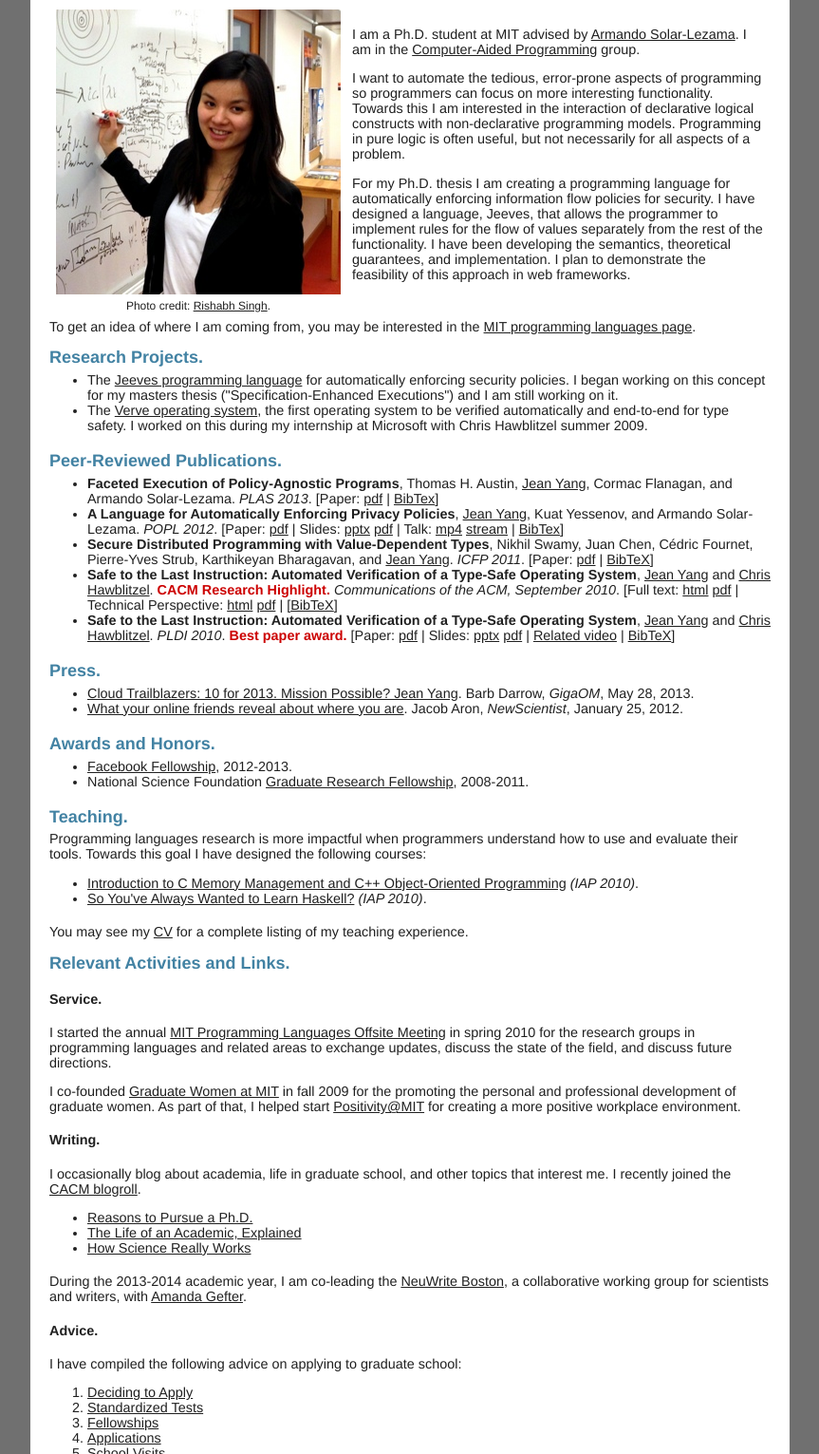
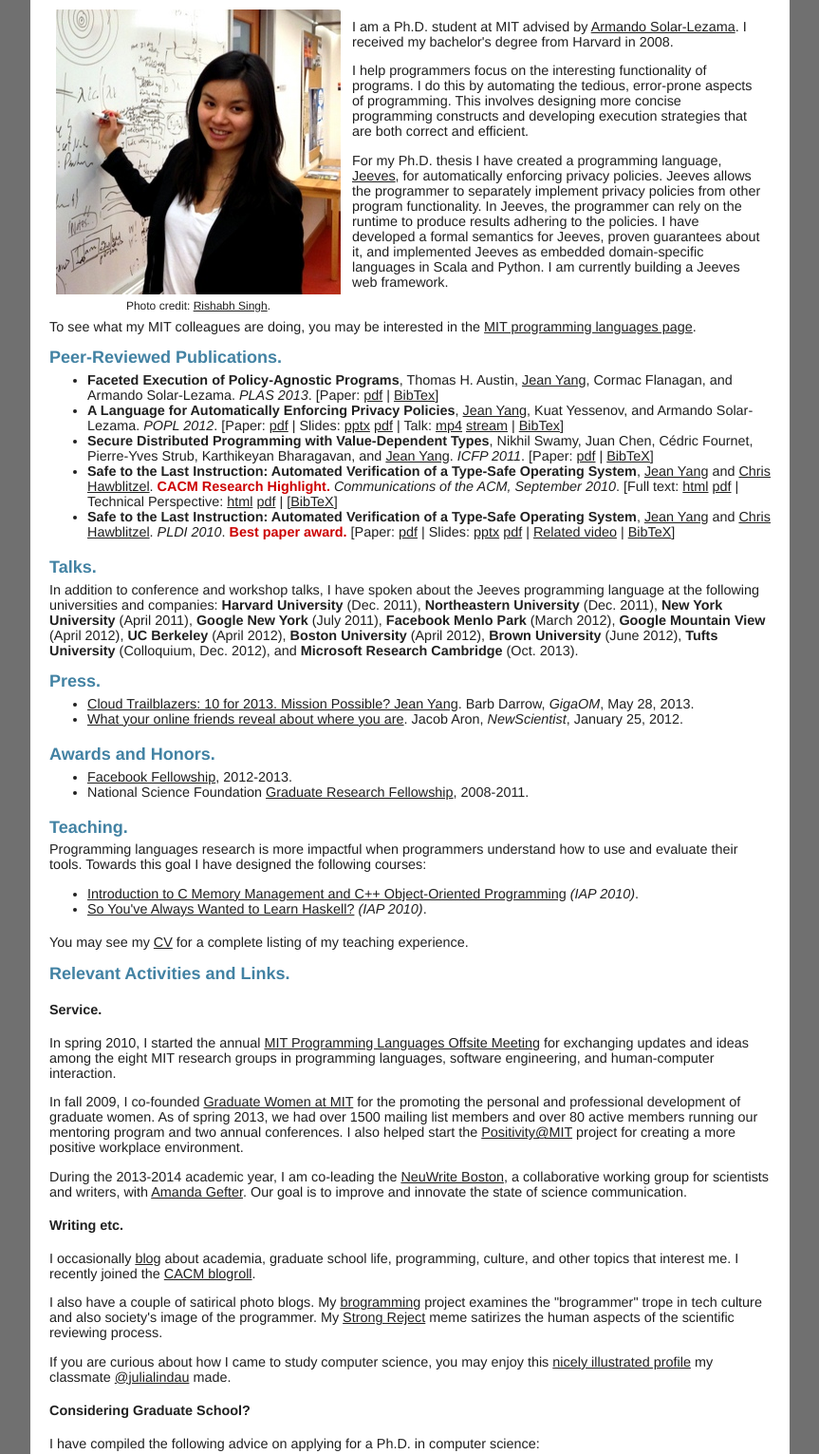
Before and after one commit to jeanqasaur/jeanyang-website, a plain HTML site: page index.htm in a window 1280 px wide. Shown: the part 130-1661 px from the top of the page at 95% size, without its empty margins (208-1071 px from the left). Drawn offline with Linux system fonts and the light colour scheme.

Commit message:
updates to content of website.

```diff
--- a/index.htm
+++ b/index.htm
@@ -43,29 +43,20 @@
   <table cellpadding=5>
     <tr>
       <td align="center" valign="top"><a href="images/jeanyang_photo.JPG" border=0><img src="images/whiteboard_cropped.jpg"></a><br><small>Photo credit: <a href="http://people.csail.mit.edu/rishabh" target="blank">Rishabh Singh</a>.</small></td>
-          <td><p>I am a Ph.D. student at MIT advised by <a href="http://people.csail.mit.edu/asolar/" target="blank">Armando Solar-Lezama</a>.  I am in the <a href="http://groups.csail.mit.edu/cap/" target="blank">Computer-Aided Programming</a> group.</p>
-            <p>I want to automate the tedious, error-prone aspects of programming so programmers can focus on more interesting functionality.
-            Towards this I am interested in the interaction of declarative logical constructs with non-declarative programming models. Programming in pure logic is often useful, but not necessarily for all aspects of a problem.</p>
-            <p>For my Ph.D. thesis I am creating a programming language for
-            automatically enforcing information flow policies for security.
-            I have designed a language, Jeeves, that allows the programmer to implement
-            rules for the flow of values separately from
-            the rest of the functionality.
-            I have been developing the semantics, theoretical guarantees, and
-            implementation.
-            I plan to demonstrate the feasibility of this approach in web
-            frameworks.</p>
+      <td><p>I am a Ph.D. student at MIT advised by <a href="http://people.csail.mit.edu/asolar/" target="blank">Armando Solar-Lezama</a>. I received my bachelor's degree from Harvard in 2008.</p>
+        <p>I help programmers focus on the interesting functionality of programs. I do this by automating the tedious, error-prone aspects of programming. This involves designing more concise programming constructs and developing execution strategies that are both correct and efficient.</p>
+        <p>For my Ph.D. thesis I have created a programming language, <a href="http://jeeveslang.org" target="blank">Jeeves</a>, for
+        automatically enforcing privacy policies.
+            Jeeves allows the programmer to separately implement privacy
+            policies from other program functionality. In Jeeves, the programmer can rely on the runtime to produce results adhering to the policies.
+            I have developed a formal semantics for Jeeves, proven guarantees
+            about it, and implemented Jeeves as embedded domain-specific
+            languages in Scala and Python. I am currently building a Jeeves web framework.</p>
     </td>
   </tr>
 </table>
 
-<p>To get an idea of where I am coming from, you may be interested in the <a href="http://projects.csail.mit.edu/pl/index.html" target="blank">MIT programming languages page</a>.</p>
-
-    <h3>Research Projects.</h3>
-    <ul>
-      <li>The <a href="http://projects.csail.mit.edu/jeeves" target="blank">Jeeves programming language</a> for automatically enforcing security policies. I began working on this concept for my masters thesis ("Specification-Enhanced Executions") and I am still working on it.</li>
-      <li>The <a href="http://channel9.msdn.com/Shows/Going+Deep/Verve-A-Type-Safe-Operating-System" target="blank">Verve operating system</a>, the first operating system to be verified automatically and end-to-end for type safety. I worked on this during my internship at Microsoft with Chris Hawblitzel summer 2009.</li>
-    </ul>
+<p>To see what my MIT colleagues are doing, you may be interested in the <a href="http://projects.csail.mit.edu/pl/index.html" target="blank">MIT programming languages page</a>.</p>
 
 		<h3>Peer-Reviewed Publications.</h3>
     <ul>
@@ -114,6 +105,14 @@
     <a href="bibtex/YangH10.bib" target="blank">BibTeX</a>]<br>
   </ul>
 
+    <h3>Talks.</h3>
+    <p>In addition to conference and workshop talks, I have spoken about the Jeeves programming language at the following universities and companies: <b>Harvard University</b> (Dec. 2011), <b>Northeastern University</b> (Dec. 2011),
+<b>New York University</b> (April 2011), <b>Google New York</b> (July 2011), <b>Facebook
+  Menlo Park</b> (March 2012), <b>Google Mountain View</b> (April 2012), <b>UC Berkeley</b>
+  (April 2012), <b>Boston University</b> (April 2012), <b>Brown University</b> (June 2012),
+  <b>Tufts University</b> (Colloquium, Dec. 2012), and <b>Microsoft Research
+    Cambridge</b> (Oct. 2013).</p>
+
     <h3>Press.</h3>
     <ul>
     <li><a
@@ -149,39 +148,37 @@
 
   <h3>Relevant Activities and Links.</h3>
   <h4>Service.</h4>
-  <p>I started the annual <a
+  <p>In spring 2010, I started the annual <a
     href="http://projects.csail.mit.edu/pl/pl-offsite/" target="blank">MIT
-    Programming Languages Offsite Meeting</a> in spring 2010 for the
-    research groups in programming languages and related areas to exchange updates, discuss the state of the field,
-    and discuss future directions.</p>
-    <p>I co-founded <a href="http://gwamit.org" target="blank">Graduate Women at
-      MIT</a> in fall 2009 for the promoting the personal and professional
-    development of graduate women.
-    As part of that, I helped start <a href="http://positivity.mit.edu" target="blank">Positivity@MIT</a> for creating a more positive workplace environment.</p>
+    Programming Languages Offsite Meeting</a> for exchanging updates and ideas among the eight MIT research groups in programming languages, software engineering, and human-computer interaction.</p>
+    <p>In fall 2009, I co-founded <a href="http://gwamit.org" target="blank">Graduate Women at
+      MIT</a> for the promoting the personal and professional
+    development of graduate women. As of spring 2013, we had over 1500 mailing list members and over 80 active members running our mentoring program and two annual conferences. I also helped start the <a href="http://positivity.mit.edu" target="blank">Positivity@MIT</a> project for creating a more positive workplace environment.</p>
+  <p>During the 2013-2014 academic year, I am co-leading the <a
+    href="http://neuwriteboston.org" target="blank">NeuWrite Boston</a>, a
+  collaborative
+    working group for scientists and writers, with <a
+          href="http://www.amandagefter.com/" target="blank">Amanda
+          Gefter</a>. Our goal is to improve and innovate the state of science communication.</p>
 
-  <h4>Writing.</h4>
-  <p>I occasionally blog about academia, life in graduate school, and other
+  <h4>Writing etc.</h4>
+  <p>I occasionally <a href="http://jxyzabc.blogspot.com" target="blank">blog</a> about academia, graduate school life, programming,
+  culture, and other
   topics that interest me. I recently
   joined the <a href="http://cacm.acm.org/blogs/about-the-blogs/"
-    target="blank">CACM blogroll</a>.<br>
-  <ul>
-    <li><a
-      href="http://jxyzabc.blogspot.com/2011/12/reasons-to-pursue-phd.html"
-      target="blank">Reasons to Pursue a Ph.D.</a></li>
-    <li><a
-      href="http://jxyzabc.blogspot.com/2012/02/life-of-academic-explained.html"
-      target="blank">The Life of an Academic, Explained</a></li>
-    <li><a
-      href="http://jxyzabc.blogspot.com/2013/01/how-science-really-works.html"
-      target="blank">How Science Really Works</a></li>
-  </ul>
-  </p>
-  <p>During the 2013-2014 academic year, I am co-leading the <a href="http://neuwriteboston.org" target="blank">NeuWrite Boston</a>, a collaborative
-  working group for scientists and writers, with <a
-    href="http://www.amandagefter.com/" target="blank">Amanda Gefter</a>.</p>
+    target="blank">CACM blogroll</a>.</p>
 
-  <h4>Advice.</h4>
-  <p>I have compiled the following advice on applying to graduate school:<br>
+  <p>I also have a couple of satirical photo blogs. My <a
+      href="http://brogrammingdays.blogspot.com" target="blank">brogramming</a> project examines the "brogrammer" trope in tech culture and also society's
+    image of the programmer.
+    My <a href="http://academicnegativity.tumblr.com"
+      target="blank">Strong Reject</a> meme satirizes the human aspects of the
+    scientific reviewing process.</p>
+
+  <p>If you are curious about how I came to study computer science, you may enjoy this <a href="http://partnews.brownbag.me/2013/03/05/counterculture-in-computer-science/" target="blank">nicely illustrated profile</a> my classmate <a href="http://twitter.com/julialindau" target="blank">@julialindau</a> made.</p>
+
+  <h4>Considering Graduate School?</h4>
+  <p>I have compiled the following advice on applying for a Ph.D. in computer science:<br>
   <ol>
     <li><a
       href="http://jxyzabc.blogspot.com/2008/08/cs-grad-school-part-1-deciding-to-apply.html" target="blank">Deciding to Apply</a></li>
@@ -206,19 +203,24 @@
       Science</a></li>
   </ol>
   </p>
-  <h4>Other.</h4>
-  <p>My <a
-      href="http://brogrammingdays.blogspot.com" target="blank">brogramming</a> project examines the "brogrammer" trope in tech culture and also society's
-    image of the programmer.
-    My <a href="http://academicnegativity.tumblr.com"
-      target="blank">Strong Reject</a> meme satirizes the human aspects of the
-    scientific reviewing process.</p>
 
   <p>I discuss graduate school and computer science in Lan Li's short documentary film <a
     href="http://lan-angela-li.com/rocks-bands-logic"
     target="blank"><i>rocks, bands, logic</i></a> (fall 2011).</p>
 
-  <p>If you are curious about how I came to study computer science, you may enjoy this <a href="http://partnews.brownbag.me/2013/03/05/counterculture-in-computer-science/" target="blank">nicely illustrated profile</a> my classmate Julia Lindau (<a href="http://twitter.com/julialindau" target="blank">@julialindau</a>) made.</p>
+  <p>You may also be interested in these blog posts I have written:
+  <ul>
+    <li><a
+      href="http://jxyzabc.blogspot.com/2011/12/reasons-to-pursue-phd.html"
+      target="blank">Reasons to Pursue a Ph.D.</a></li>
+    <li><a
+      href="http://jxyzabc.blogspot.com/2012/02/life-of-academic-explained.html"
+      target="blank">The Life of an Academic, Explained</a></li>
+    <li><a
+      href="http://jxyzabc.blogspot.com/2013/01/how-science-really-works.html"
+      target="blank">How Science Really Works</a></li>
+  </ul>
+  </p>
   </div>
 	<div id="footer">
     <p>&copy; 2013 Jean Yang.  Last updated January 11, 2014.</p>
```
